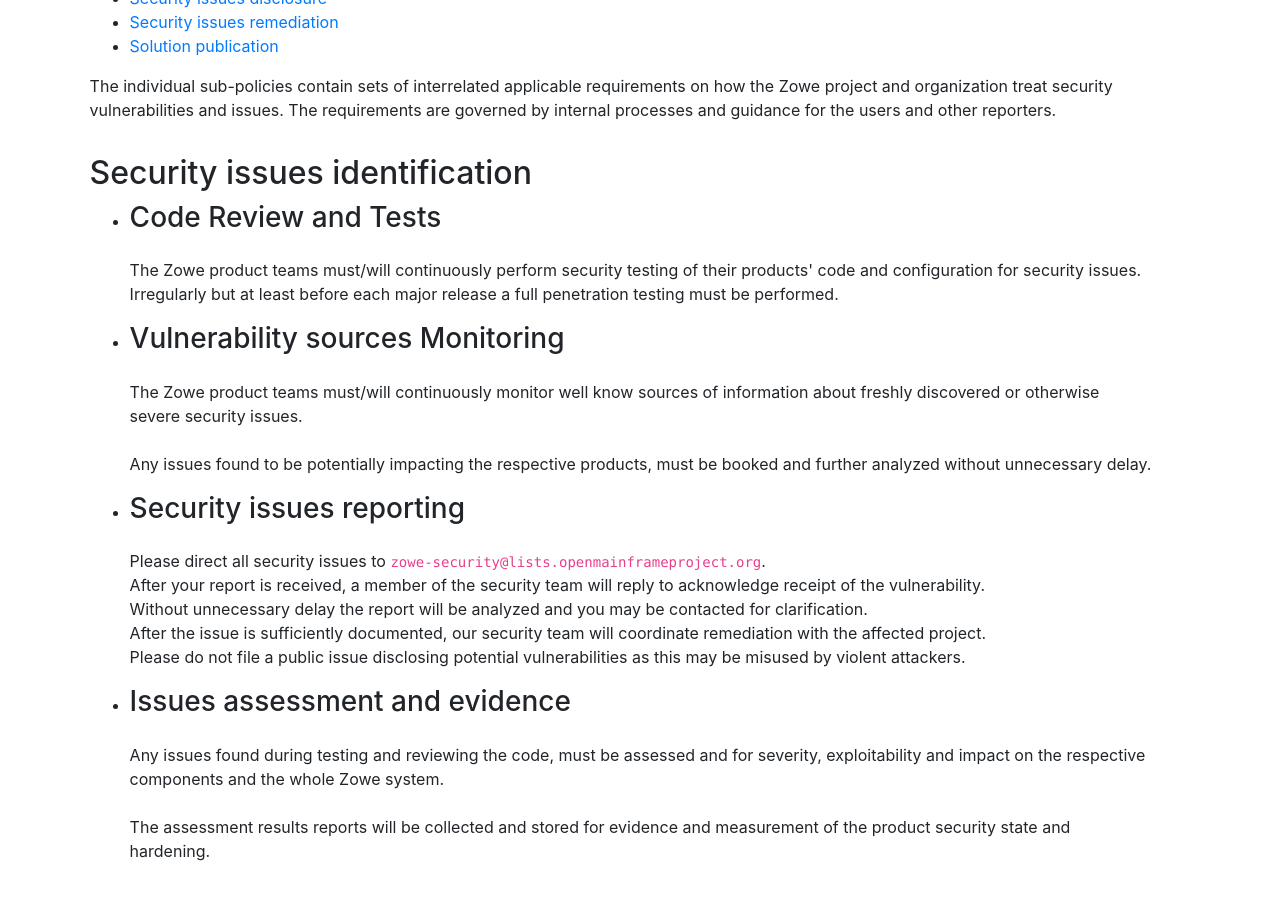
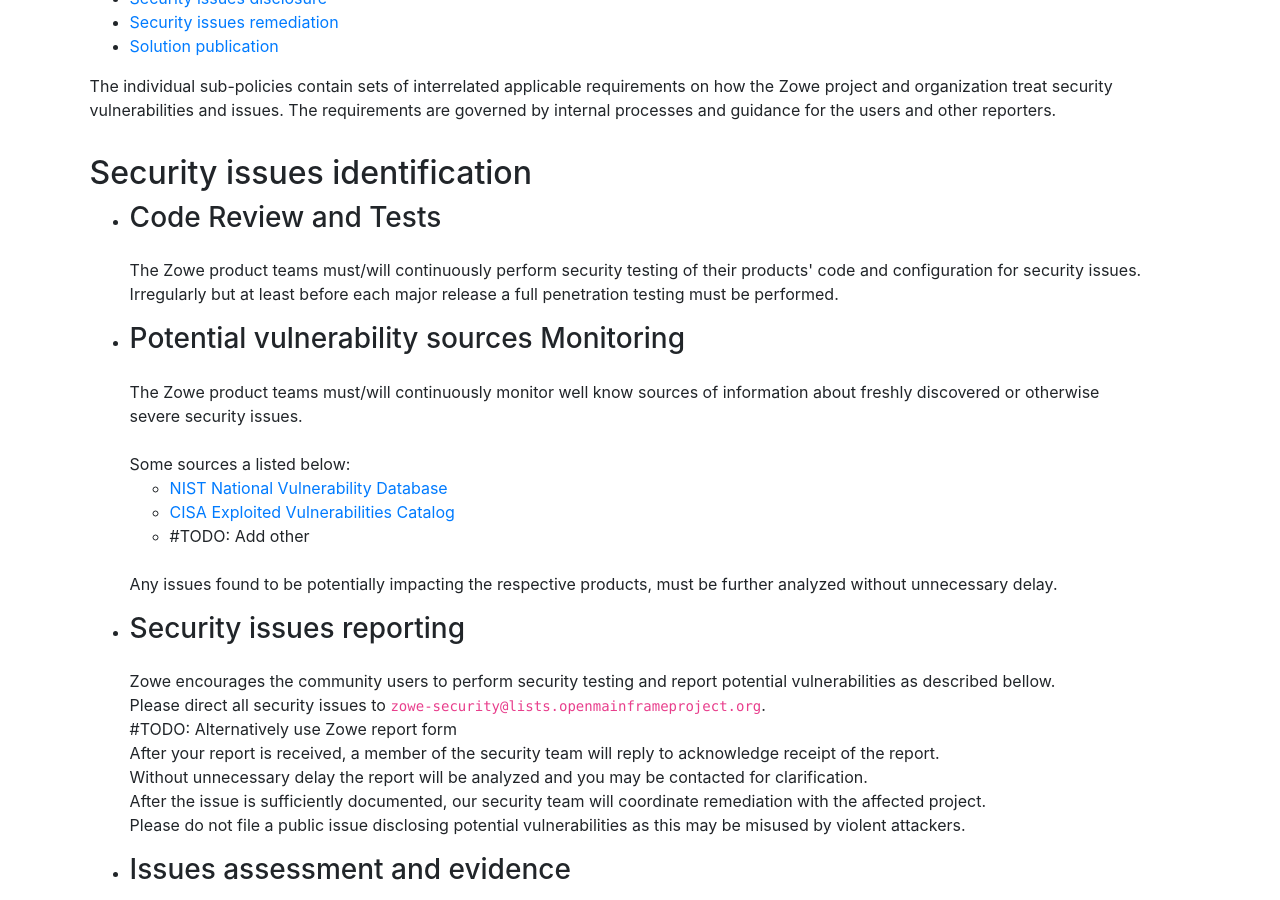
Before and after one commit to zowe/zowe.github.io, a Jekyll site: the page built from security.md, in a window 1280 px wide and 900 px high, scrolled down 386 px. Built offline with Jekyll 4.4.1, drawn with Linux system fonts in a browser that asks for light colours; our own code applies the rules of GitHub Pages for plain Markdown files; some of the changed text lies outside the part shown.

Commit message:
Add know sources of vulnerabilities reports
Signed-off-by: Pavlin Zahariev <pavlin.zahariev@broadcom.net>

```diff
--- a/security.md
+++ b/security.md
@@ -25,31 +25,44 @@
 
 <div style="padding-top: 3%">
     <a id="IDENTIFY"/><h2>Security issues identification</h2>
+    <span style="display:none">(Zowe-SSDP-SDLC - #ID: ZSSD-LP:RV-ICV)</span>
     <ul>
         <li>
             <h3 style="margin-bottom: 1.5rem"> Code Review and Tests</h3>
             <p>
-                <span style="display:none">(Zowe-SSDP-SDLC #ID: ZSSD-LP:RV-ICV-CRT)</span>
+                <span style="display:none">(Zowe-SSDP-SDLC: C7. Test Executable Code - #ID: ZSSD-LP:PW-TEC)</span>
+                <span style="display:none">(Zowe-SSDP-SDLC - #ID: ZSSD-LP:RV-ICV-CRT)</span>
                 The Zowe product teams must/will continuously perform security testing of their products' code and configuration for security issues.
+                <br/>
                 Irregularly but at least before each major release a full penetration testing must be performed.
+                <br/>
             </p>
         </li>
         <li>
-            <h3 style="margin-bottom: 1.5rem">Vulnerability sources Monitoring</h3>
+            <h3 style="margin-bottom: 1.5rem">Potential vulnerability sources Monitoring</h3>
             <p>
                 <span style="display:none">(Zowe-SSDP-SDLC #ID: ZSSD-LP:RV-ICV-PVM)</span>
                 <div>The Zowe product teams must/will continuously monitor well know sources of information about freshly discovered or otherwise severe security issues.</div>
                 <br/>
-                <div>Any issues found to be potentially impacting the respective products, must be booked and further analyzed without unnecessary delay.</div>
+                Some sources a listed below:
+                <ul>
+                    <li><a href="https://nvd.nist.gov/vuln">NIST National Vulnerability Database</a></li>
+                    <li><a href="https://www.cisa.gov/known-exploited-vulnerabilities-catalog">CISA Exploited Vulnerabilities Catalog</a></li>
+                    <li>#TODO: Add other</li>
+                </ul>
+                <br/>
+                <div>Any issues found to be potentially impacting the respective products, must be further analyzed without unnecessary delay.</div>
             </p>
         </li>
         <li>
             <h3 style="margin-bottom: 1.5rem">Security issues reporting</h3>
             <span style="display:none">(Zowe-SSDP-SDLC #ID: ZSSD-LP:RV-ICV-PVM)</span>
+            Zowe encourages the community users to perform security testing and report potential vulnerabilities as described bellow.
             <p>
                 Please direct all security issues to <code>zowe-security@lists.openmainframeproject.org</code>.
+                <br/>#TODO: Alternatively use Zowe report form
                 <br/>
-                After your report is received, a member of the security team will reply to acknowledge receipt of the vulnerability.
+                After your report is received, a member of the security team will reply to acknowledge receipt of the report.
                 <br/>
                 Without unnecessary delay the report will be analyzed and you may be contacted for clarification.
                 <br/>
@@ -104,9 +117,21 @@
     For more information, see "About GitHub Security Advisories for repositories."
     <p>Security notifications will be distributed via the following methods.</p>
     <ul>
+    <li>
+        Publishing component specific advisories in the corresponding component GitHub repository Security page.
+    </li>
+        For example you can find the Zowe API Mediation Layer related security advisories here: https://github.com/zowe/api-layer/security/advisories
     <li><code>zowe-user@lists.openmainframeproject.org</code></li>
     <li><code>zowe-dev@lists.openmainframeproject.org</code></li>
     </ul>
 </div>
 
 </section>
+
+-----------------------------------
+-----------------------------------
+Additional sources:
+<ol>
+<li>https://en.wikipedia.org/wiki/Coordinated_vulnerability_disclosure</li>
+<li>https://cheatsheetseries.owasp.org/cheatsheets/Vulnerability_Disclosure_Cheat_Sheet.html</li>
+</ol>ol>
```
